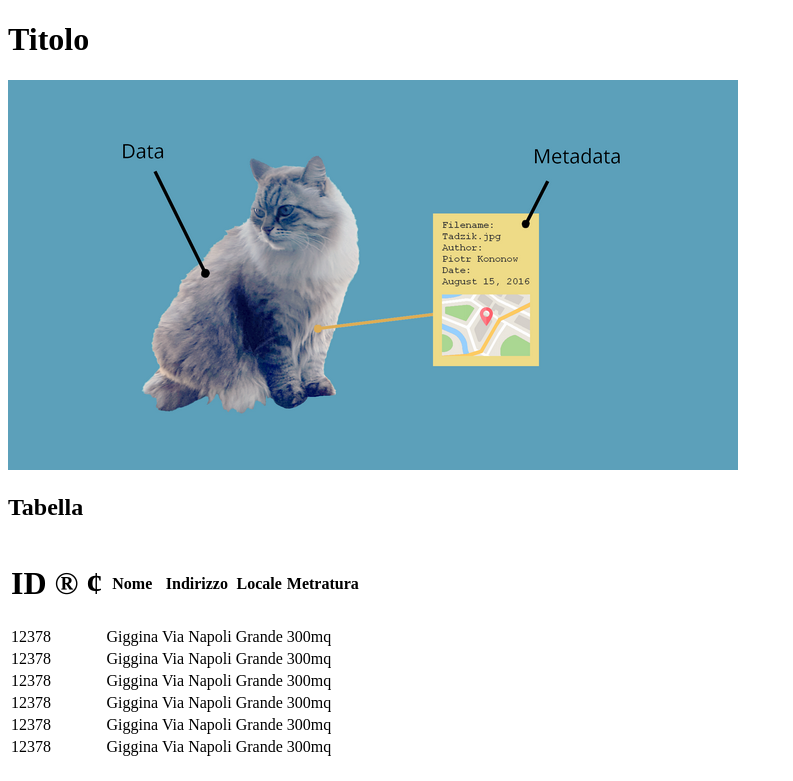
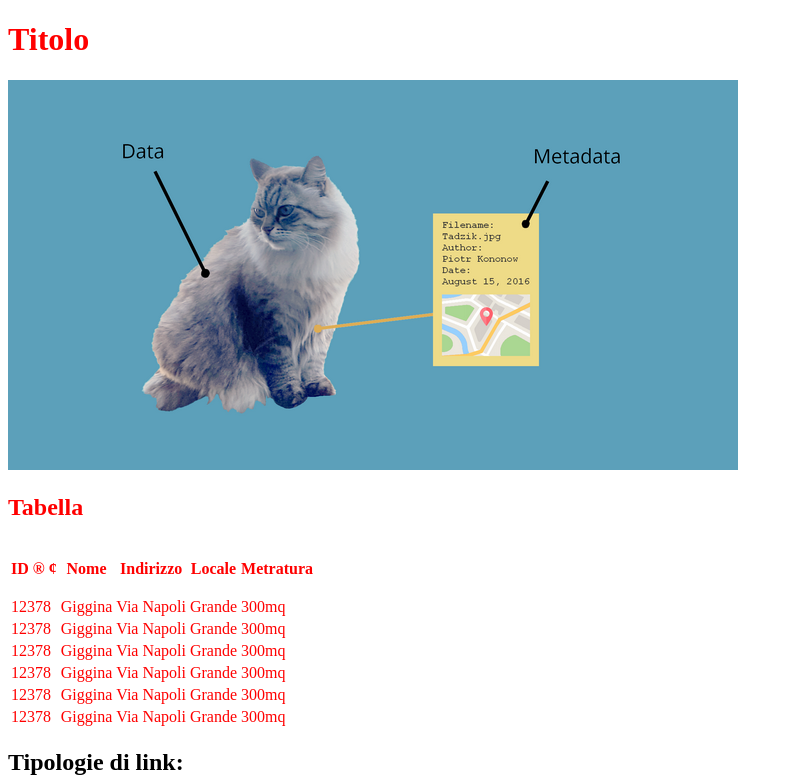
Before and after one commit to rc2pc2/html-primi-passi, a plain HTML site: page index.html in a window 1280 px wide. Shown: the top 781 px of the page, without its empty margins (0-793 px from the left). Drawn offline with Linux system fonts and the light colour scheme.

Commit message:
added css with simple examples

```diff
--- a/index.html
+++ b/index.html
@@ -4,25 +4,27 @@
         <meta charset="UTF-8">
         <meta name="viewport" content="width=device-width, initial-scale=1.0">
         <title>Html SECONDI passi</title>
+
+        <link rel="stylesheet" href="./style/style.css">
     </head>
     <body>
-        <h1>
+        <h1 class="text-red">
             Titolo
         </h1>
 
         <img src="img/micetto.png" alt="Immagine di un gatto e di un'infografica che rappresenta i metadati">
 
-        <h2>
+        <h2 class="text-red">
             Tabella
         </h2>
-        <table>
+        <table class="text-red">
             <thead>
                 <!-- Table row = riga -->
                 <tr>
                     <th>
-                        <h1>
+                        <p>
                             ID &reg; &#162;
-                        </h1>
+                        </p>
                     </th>
                     <th>
                         Nome
@@ -147,7 +149,6 @@
         </table>
 
 
-
         <h2>
             Tipologie di link:
         </h2>
--- /dev/null
+++ b/style/style.css
@@ -0,0 +1,7 @@
+.text-red {
+    color: red;
+}
+
+.font-small{
+    font-size: .5rem;
+}
```
